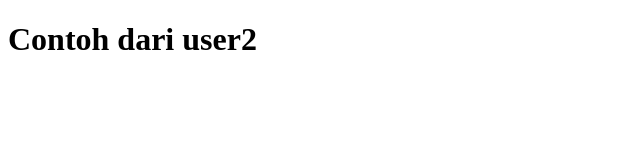
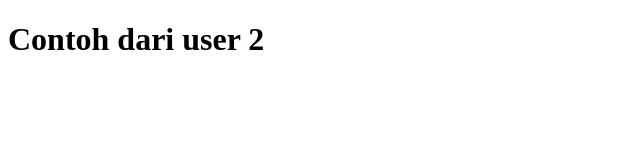
Before and after one commit to NaufalFiraas/belajar-git-remote, a plain HTML site: page fitur_contoh.html in a window 1280 px wide. Shown: the full height of the page, 0-640 px from the left. Drawn offline with Linux system fonts and the light colour scheme.

Commit message:
fix typo fitur_contoh.html from user2

```diff
--- a/fitur_contoh.html
+++ b/fitur_contoh.html
@@ -7,6 +7,6 @@
     <title>Document</title>
 </head>
 <body>
-    <h1>Contoh dari user2</h1>
+    <h1>Contoh dari user 2</h1>
 </body>
 </html>
```
